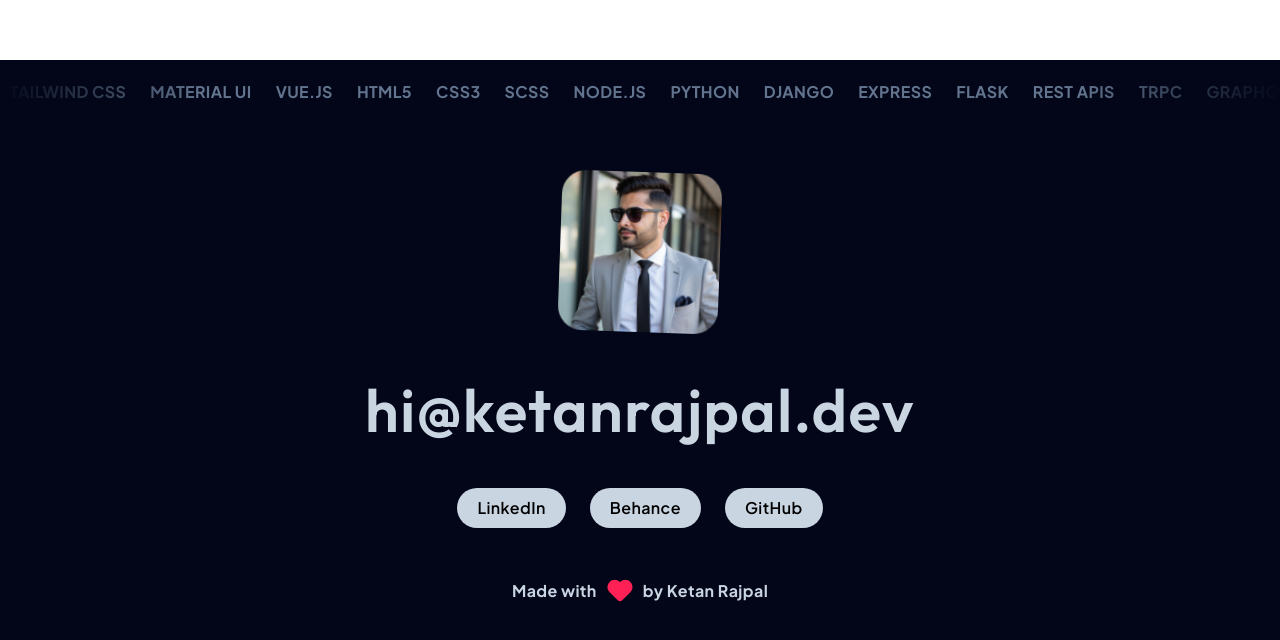
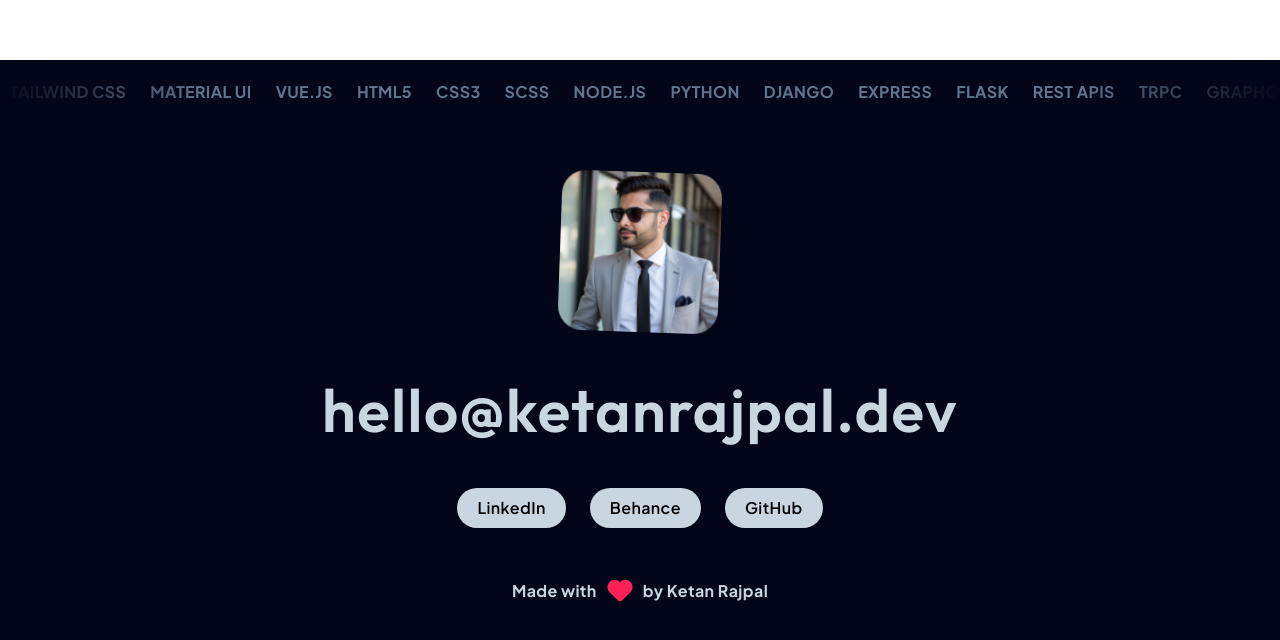
Before and after one commit to ketanrajpal/ketanrajpal, a Next.js app: page / in a window 1280 px wide. Shown: the part 9540-10180 px from the top of the page. Built offline with nearby package versions, Linux system fonts and the light colour scheme.

Commit message:
Update contact email in Footer
Replace the contact address in the Footer component: change both the mailto href and the visible text from hi@ketanrajpal.dev to hello@ketanrajpal.dev to reflect the updated contact email.

```diff
--- a/src/features/Footer.tsx
+++ b/src/features/Footer.tsx
@@ -28,9 +28,9 @@ export const Footer = () => {
       />
       <Link
         className="text-6xl font-semibold font-serif text-slate-300 tracking-wide"
-        href="mailto:hi@ketanrajpal.dev"
+        href="mailto:hello@ketanrajpal.dev"
       >
-        hi@ketanrajpal.dev
+        hello@ketanrajpal.dev
       </Link>
       <div className="flex gap-6">
         {socials.map((social) => (
```
